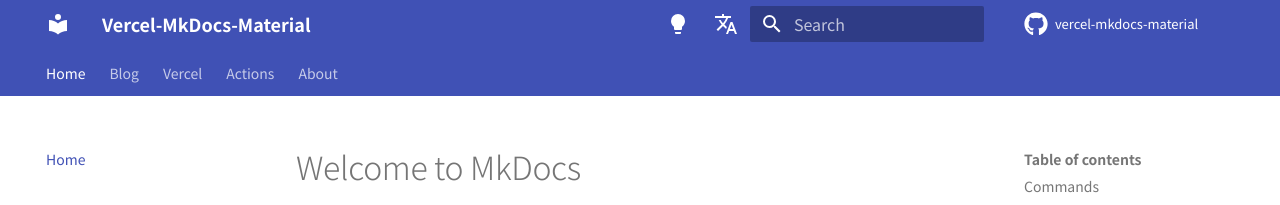
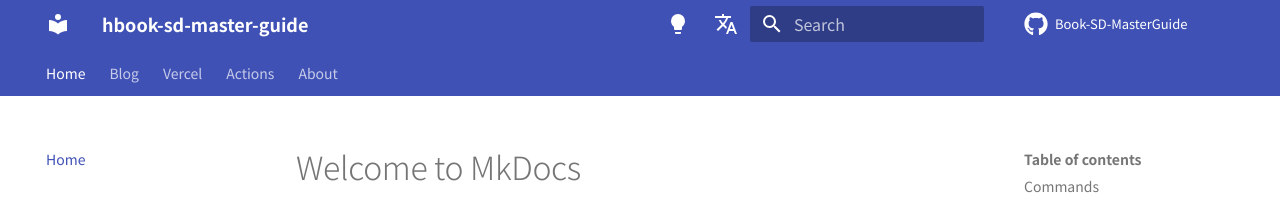
Before and after one commit to aicuai/Book-SD-MasterGuide, an MkDocs documentation site: the page built from docs/index.md, in a window 1280 px wide. Shown: the top 205 px of the page. Built offline with MkDocs 1.6.1 and Material for MkDocs 9.7.7, drawn with Linux system fonts in a browser that asks for light colours; nearby versions of some CDN libraries; comment, search, counter and statistics services are not loaded.

Commit message:
Update mkdocs.yml

```diff
--- a/mkdocs.yml
+++ b/mkdocs.yml
@@ -1,11 +1,11 @@
 site_name: 画像生成AI ComfyUIマスターガイド
-site_name: Vercel-MkDocs-Material
-site_url: https://vercel-mkdocs-material.vercel.app/
-site_description: Vercel-MkDocs-Material is a Material Design theme for MkDocs, a static site generator geared towards (technical) project documentation. It is built with Material Components for the Web, a framework that implements Material Design guidelines from Google.
+site_name: hbook-sd-master-guide
+site_url: https://book-sd-master-guide.vercel.app/
+site_description: 書籍「画像生成AI ComfyUIマスターガイド」の公式サイトです。
 site_author: Akihiko Shirai
 site_dir: public
-repo_url: https://github.com/kaitas/vercel-mkdocs-material
-repo_name: vercel-mkdocs-material
+repo_url: https://github.com/aicuai/Book-SD-MasterGuide
+repo_name: Book-SD-MasterGuide
 
 
 theme:
```
